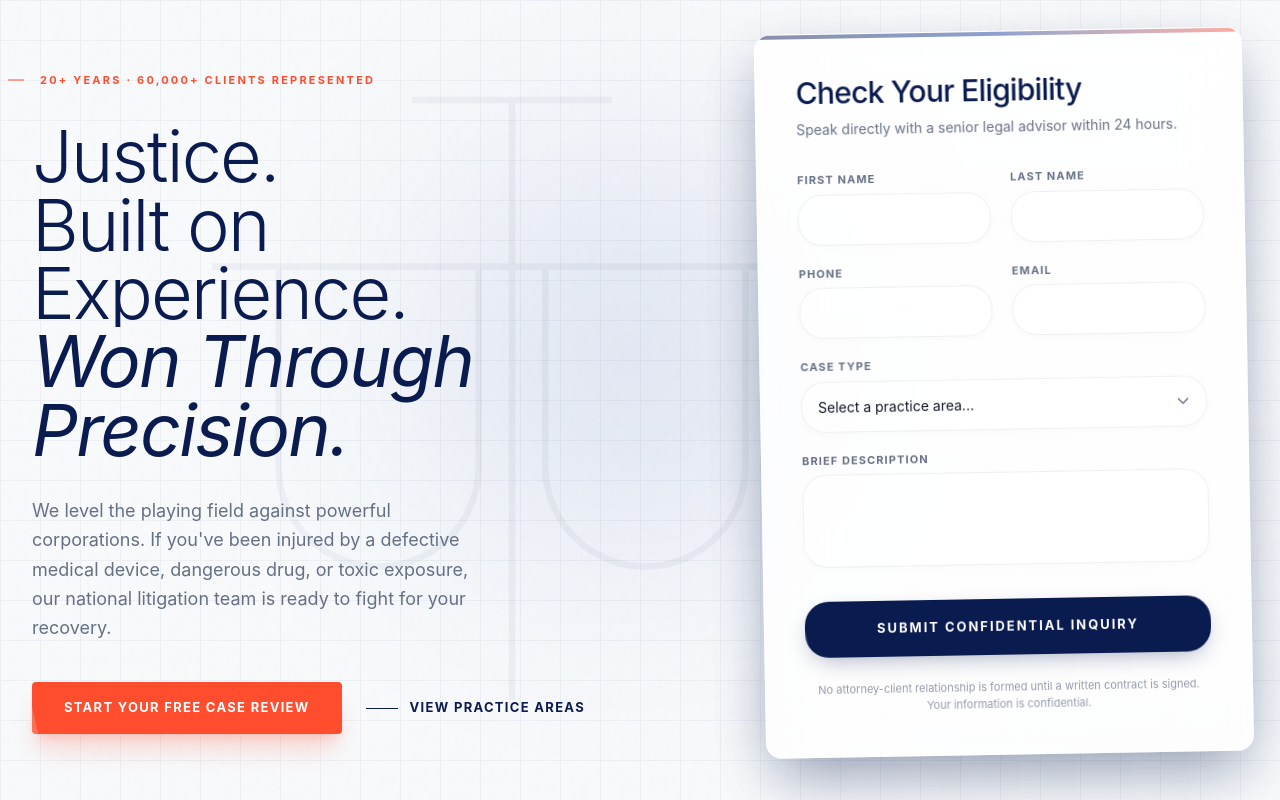
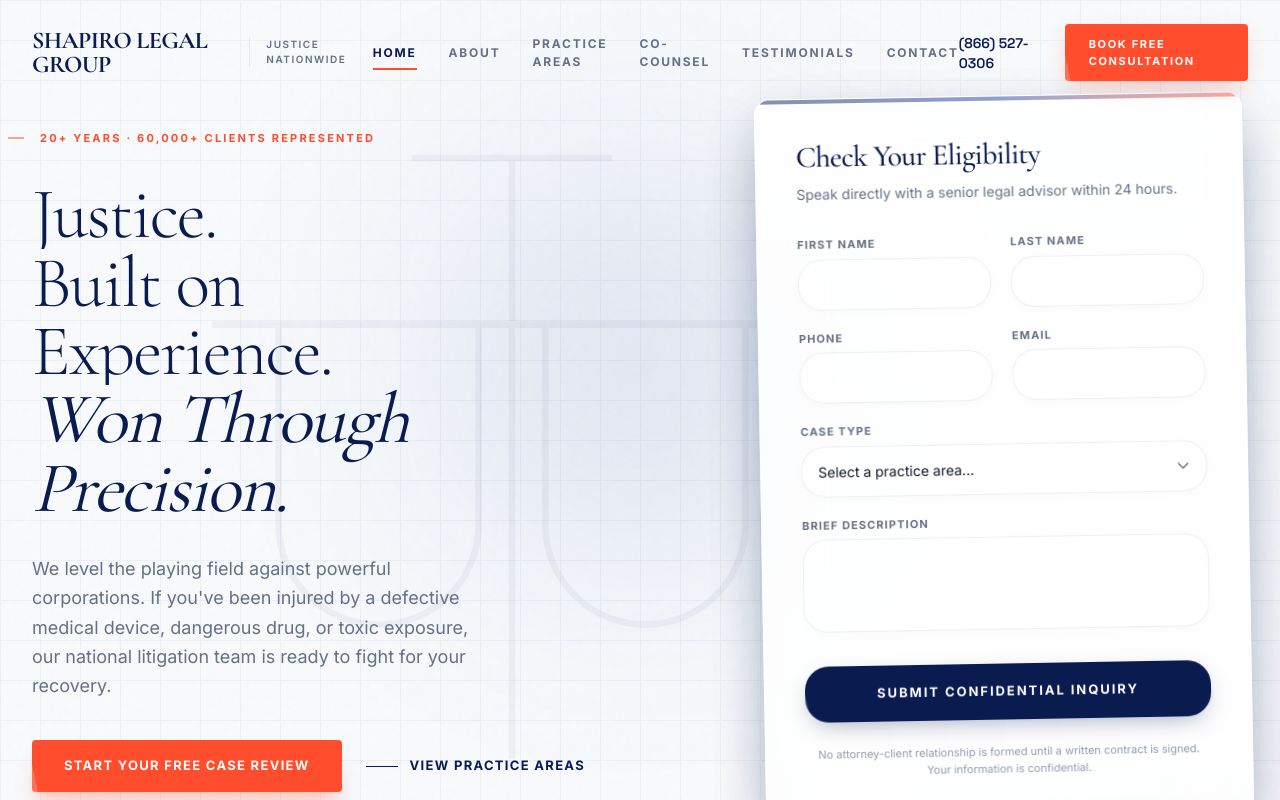
Before and after one commit to sitoraweb6-oss/Shapiro, a Next.js app: page / in a window 1280 px wide. Shown: the top 800 px of the page. Built offline with nearby package versions, Linux system fonts and the light colour scheme.

Commit message:
feat: implement core landing page and site structure
- Integrate SmoothScroll and global typography fonts
- Compose home page with primary sections and layout wrappers
- Update hero layout and add site-wide header and footer
- Configure global CSS for Lenis scroll support

```diff
--- a/app/globals.css
+++ b/app/globals.css
@@ -1,5 +1,21 @@
 @import "tailwindcss";
 @import "tw-animate-css";
+
+html.lenis, html.lenis body {
+  height: auto;
+}
+.lenis.lenis-smooth {
+  scroll-behavior: auto !important;
+}
+.lenis.lenis-smooth [data-lenis-prevent] {
+  overscroll-behavior: contain;
+}
+.lenis.lenis-stopped {
+  overflow: hidden;
+}
+.lenis.lenis-scrolling iframe {
+  pointer-events: none;
+}
 
 @theme {
   --color-primary: #0A1B4F;
--- a/app/layout.tsx
+++ b/app/layout.tsx
@@ -1,4 +1,33 @@
-import "./globals.css";
+import type { Metadata } from 'next';
+import { Cormorant_Garamond, Inter, Space_Grotesk } from 'next/font/google';
+import './globals.css';
+import { SiteHeader } from '@/components/shared/site-header';
+import { SiteFooter } from '@/components/shared/site-footer';
+import { SmoothScroll } from '@/components/shared/smooth-scroll';
+
+const display = Cormorant_Garamond({
+  subsets: ['latin'],
+  weight: ['300', '400', '500', '600', '700'],
+  variable: '--font-display',
+  display: 'swap',
+});
+
+const body = Inter({
+  subsets: ['latin'],
+  variable: '--font-body',
+  display: 'swap',
+});
+
+const mono = Space_Grotesk({
+  subsets: ['latin'],
+  variable: '--font-mono',
+  display: 'swap',
+});
+
+export const metadata: Metadata = {
+  title: 'Shapiro Legal Group | Mass Tort Law Firm',
+  description: 'Justice. Built on Experience. Won Through Precision. Representing injured people nationwide.',
+};
 
 export default function RootLayout({
   children,
@@ -6,8 +35,13 @@
   children: React.ReactNode;
 }) {
   return (
-    <html lang="en">
-      <body>{children}</body>
+    <html lang="en" className={`${display.variable} ${body.variable} ${mono.variable}`}>
+      <body className="antialiased font-sans text-text bg-bg selection:bg-secondary selection:text-white" suppressHydrationWarning>
+        <SmoothScroll />
+        <SiteHeader />
+        <main>{children}</main>
+        <SiteFooter />
+      </body>
     </html>
   );
 }
--- a/app/page.tsx
+++ b/app/page.tsx
@@ -1,5 +1,33 @@
-import { Hero } from "@/components/sections/hero";
+import { Hero } from '@/components/sections/hero';
+import { StatsCounter } from '@/components/sections/stats-counter';
+import { WhyChooseBento } from '@/components/sections/why-choose-bento';
+import { PracticeAreas } from '@/components/sections/practice-areas';
+import { ProcessStepper } from '@/components/sections/process-stepper';
+import { Timeline } from '@/components/sections/timeline';
+import { CaseResults } from '@/components/sections/case-results';
+import { Testimonials } from '@/components/sections/testimonials';
+import { KnowledgeCenterGrid } from '@/components/sections/knowledge-center-grid';
+import { AttorneyProfile } from '@/components/sections/attorney-profile';
+import { ContactSplit } from '@/components/sections/contact-split';
+import { UsaMap } from '@/components/sections/usa-map';
+import { StickyCTA } from '@/components/shared/sticky-cta';
 
 export default function Home() {
-  return <Hero />;
+  return (
+    <>
+      <Hero />
+      <StickyCTA />
+      <StatsCounter />
+      <WhyChooseBento />
+      <PracticeAreas />
+      <Timeline />
+      <ProcessStepper />
+      <UsaMap />
+      <CaseResults />
+      <Testimonials />
+      <KnowledgeCenterGrid />
+      <AttorneyProfile />
+      <ContactSplit />
+    </>
+  );
 }
--- a/components/sections/hero.tsx
+++ b/components/sections/hero.tsx
@@ -37,7 +37,7 @@
 
 export function Hero() {
   return (
-    <section className="relative min-h-[100svh] pt-32 pb-16 lg:pt-0 lg:pb-0 flex items-center overflow-hidden bg-bg">
+    <section className="relative min-h-[100svh] pt-32 pb-16 lg:pt-0 lg:pb-0 flex items-start overflow-hidden bg-bg">
       {/* Background Layers */}
 
       {/* 1. Subtle Animated Grain */}
@@ -85,7 +85,7 @@
         </motion.svg>
       </div>
 
-      <div className="max-w-7xl mx-auto px-4 sm:px-6 lg:px-8 w-full relative z-10">
+      <div className="max-w-7xl mx-auto px-4 sm:px-6 lg:px-8 w-full relative z-10 my-auto lg:py-24">
         <div className="grid grid-cols-1 lg:grid-cols-12 gap-12 lg:gap-8 items-center">
 
           {/* Left Column: Copy */}
```
Also changed, not shown: 1 other file (tests, documents, lock files or other folders).
